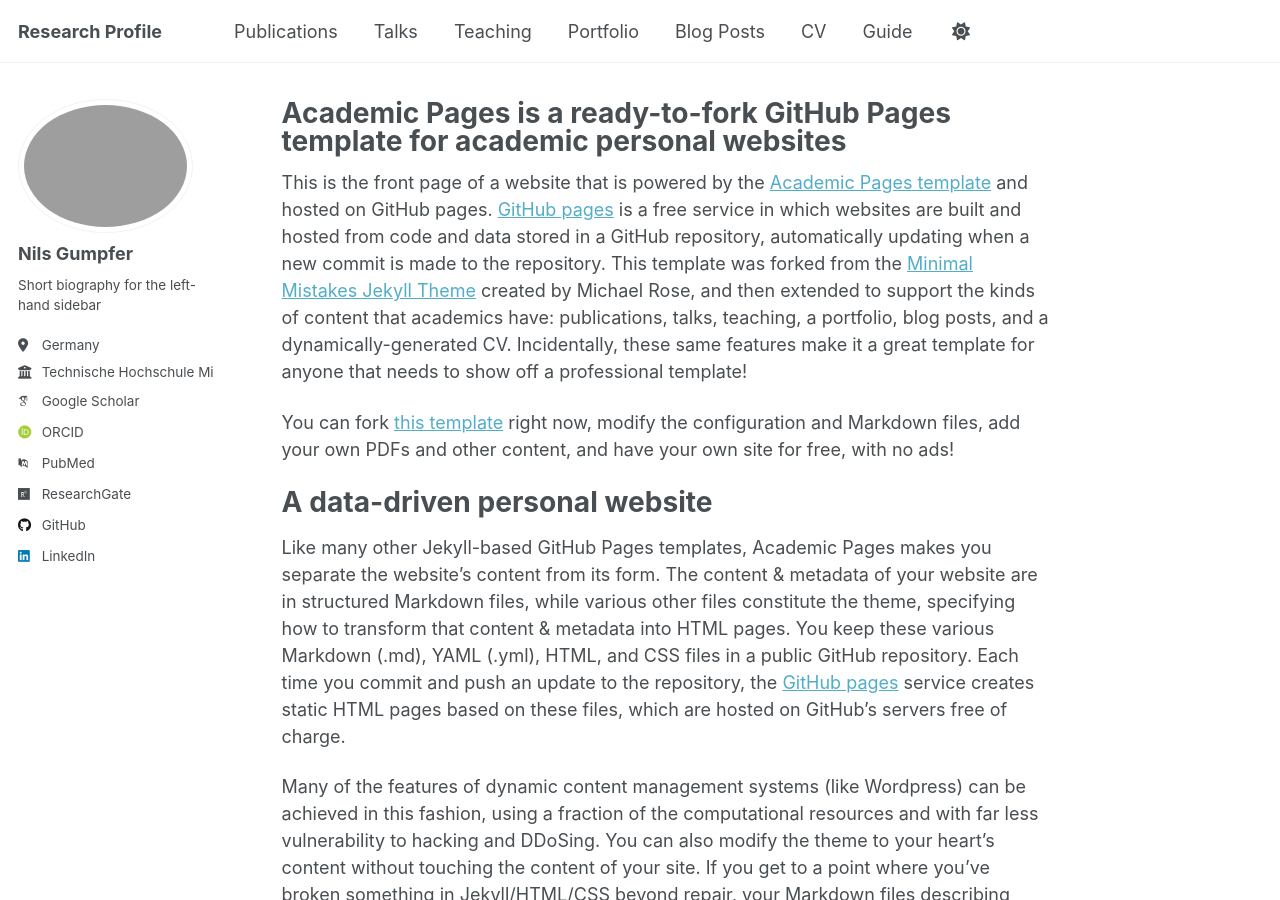
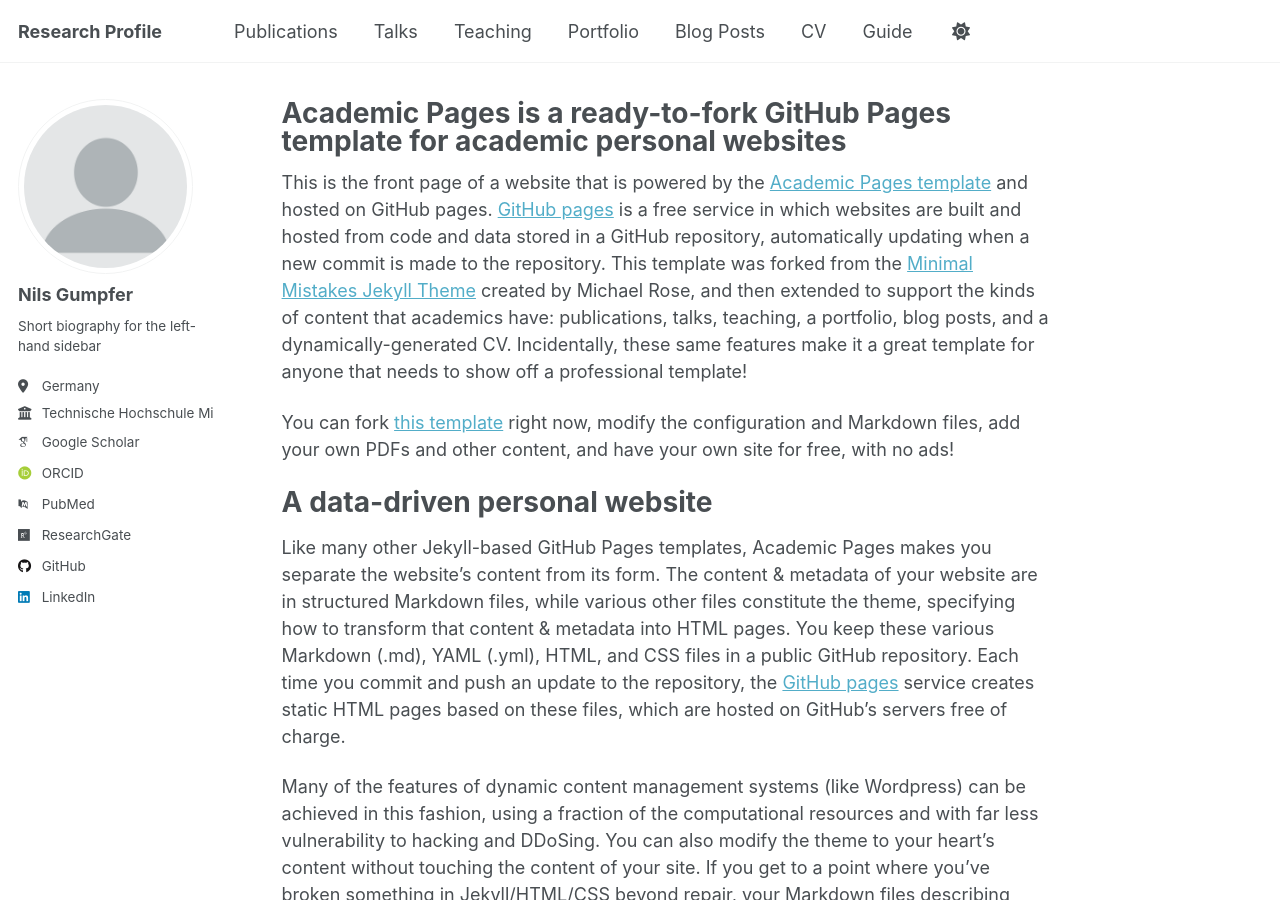
Before and after one commit to nilsgumpfer/nilsgumpfer.github.io, a Jekyll site: the page built from _pages/about.md, in a window 1280 px wide and 900 px high. Built offline with Jekyll 4.4.1, drawn with Linux system fonts in a browser that asks for light colours; some web fonts are replaced; a script that is not in the unit is left out.

Commit message:
2025-07-28_13:48:27

```diff
--- a/_config.yml
+++ b/_config.yml
@@ -22,7 +22,7 @@ repository               : "nilsgumpfer/nilsgumpfer.github.io"
 #               Additional customization can be done by editing /_includes/author-profile.html
 author:
   # Biographic information
-  avatar           : "assets/profile.png"
+  avatar           : "profile.png"
   name             : "Nils Gumpfer"
   pronouns         : # example: "she/her"
   bio              : "Short biography for the left-hand sidebar"
```
Also changed, not shown: 2 other files.
